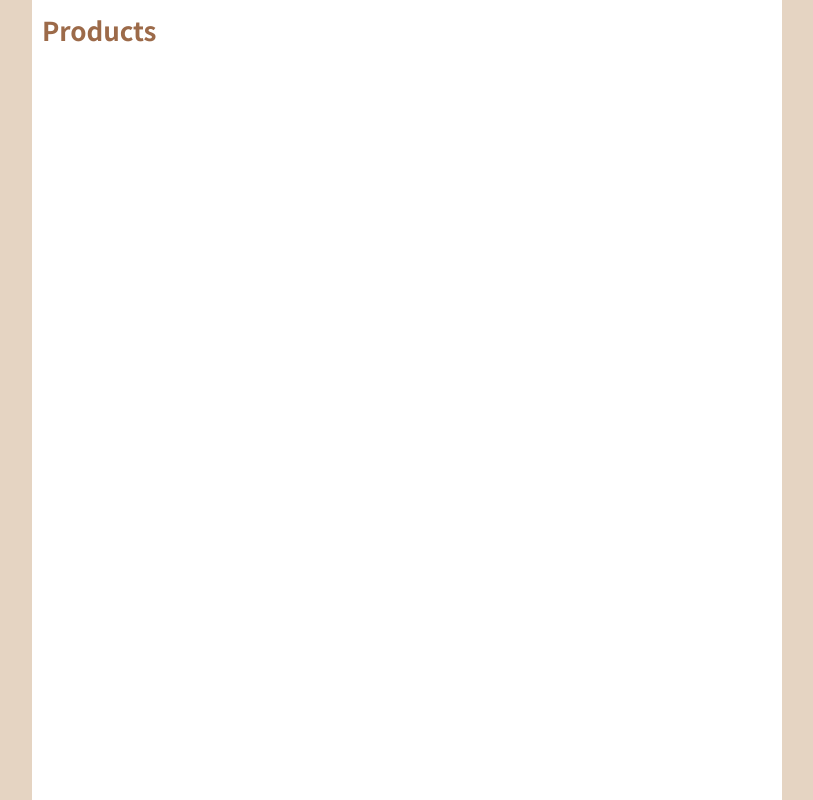
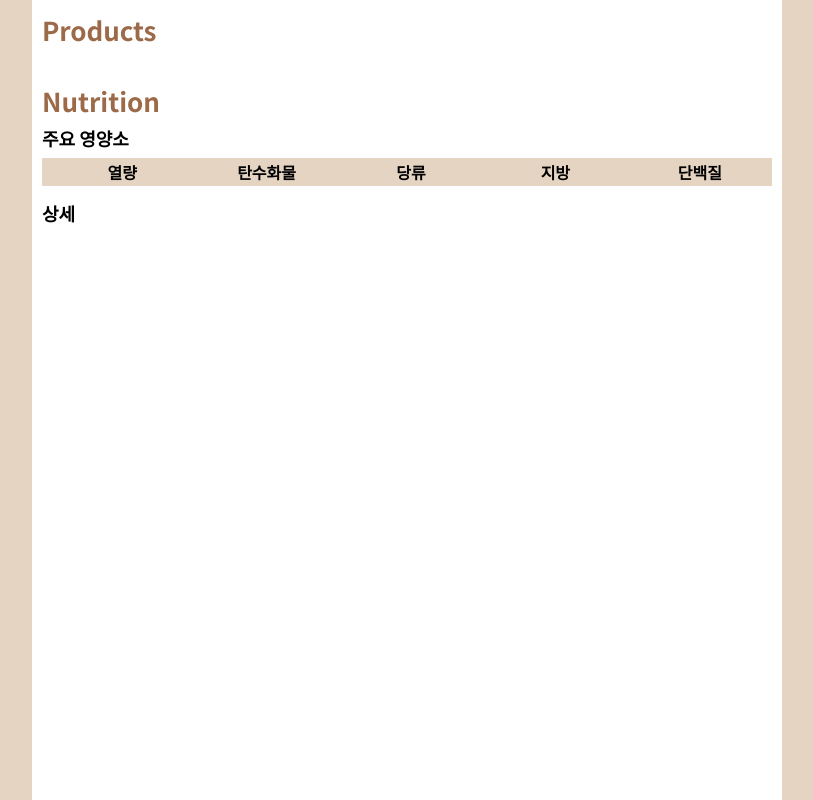
Before and after one commit to muilyang12/nutrition-specs, a Next.js app in the folder fe/: page /compare in a window 1280 px wide. Shown: the whole page, without its empty margins (233-1046 px from the left). Built offline with nearby package versions, Linux system fonts and the light colour scheme.

Commit message:
comparing data 1차 완성.

```diff
--- /dev/null
+++ b/fe/src/components/comparing-data/ComparingData.module.css
@@ -0,0 +1,33 @@
+.comparingDataWrapper {
+    padding: 14px 10px;
+
+    display: flex;
+    flex-direction: column;
+    gap: 10px;
+}
+
+.comparingDataTitle {
+    font-size: 26px;
+    font-weight: 1000;
+    line-height: 1.25;
+
+    color: var(--orange-dark);
+}
+
+.comparingDataParts {
+    display: flex;
+    flex-direction: column;
+    gap: 16px;
+}
+
+.comparingDataPart {
+    display: flex;
+    flex-direction: column;
+    gap: 8px;
+}
+
+.comparingDataPartTitle {
+    font-size: 18px;
+    font-weight: 1000;
+    line-height: 1.25;
+}
--- a/fe/src/components/comparing-data/ComparingData.tsx
+++ b/fe/src/components/comparing-data/ComparingData.tsx
@@ -1,3 +1,25 @@
+"use client";
+
+import ComparingDataMainTable from "./ComparingDataMainTable";
+import styles from "./ComparingData.module.css";
+
 export default function ComparingData() {
-  return <></>;
+  return (
+    <>
+      <div className={styles.comparingDataWrapper}>
+        <span className={styles.comparingDataTitle}>Nutrition</span>
+
+        <div className={styles.comparingDataParts}>
+          <div className={styles.comparingDataPart}>
+            <span className={styles.comparingDataPartTitle}>주요 영양소</span>
+            <ComparingDataMainTable />
+          </div>
+
+          <div className={styles.comparingDataPart}>
+            <span className={styles.comparingDataPartTitle}>상세</span>
+          </div>
+        </div>
+      </div>
+    </>
+  );
 }
```
